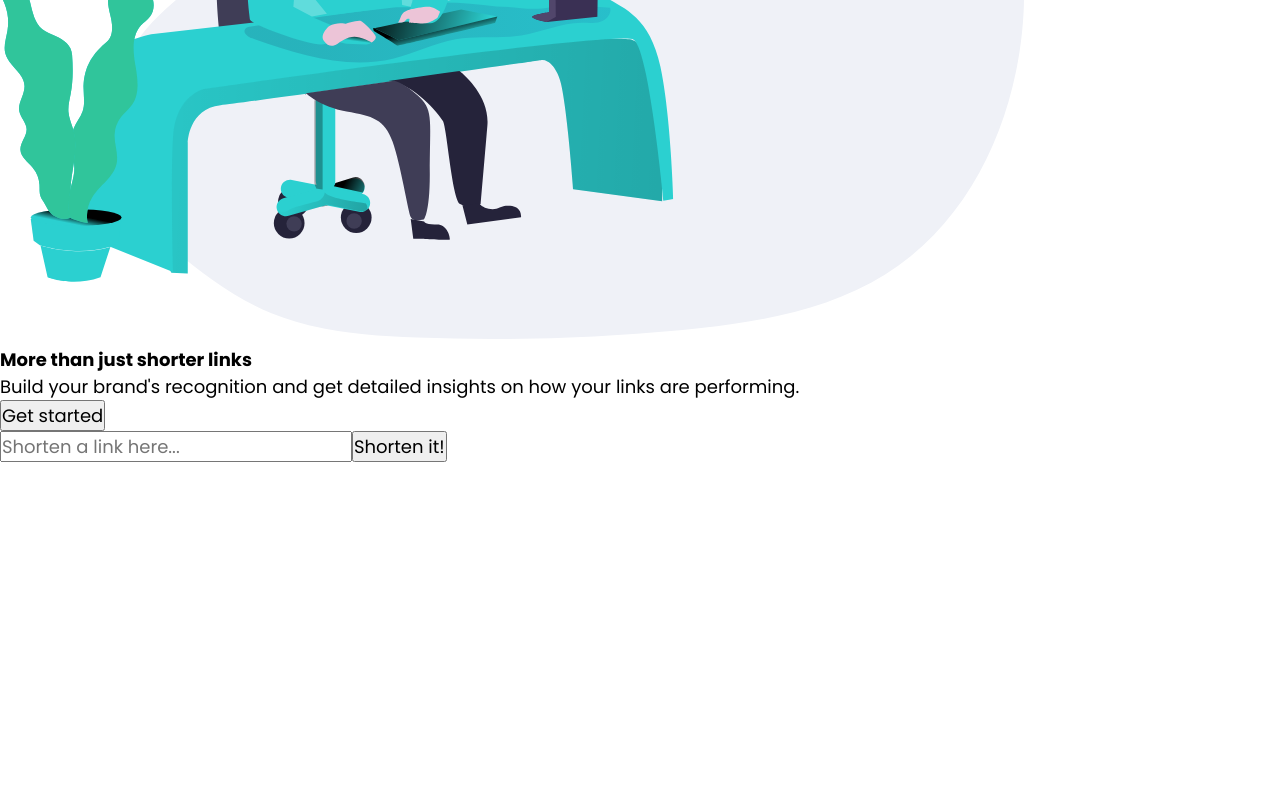
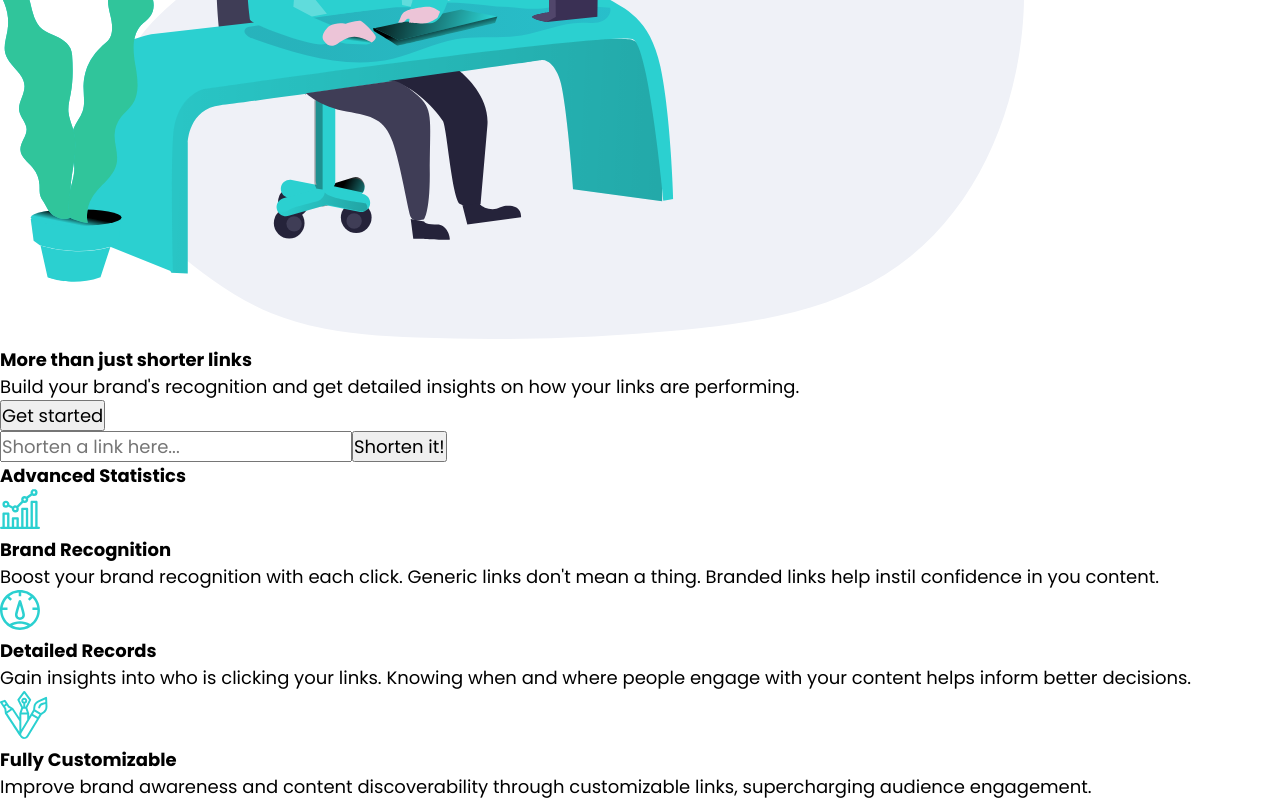
Before and after one commit to josesaulguerrero/url_shortener, a React (Create React App) app: page / in a window 1280 px wide. Shown: the part 436-1236 px from the top of the page. Before the commit the page ends 898 px from the top, so only its background shows below. Built offline with nearby package versions, Linux system fonts and the light colour scheme.

Commit message:
the Features component is finished

```diff
--- a/src/components/App.js
+++ b/src/components/App.js
@@ -1,5 +1,6 @@
 //libraries and hooks
 //components
+import { Features } from "./Features";
 import { Header } from "./Header";
 import { Hero } from "./Hero";
 import { ShortenedLinks } from "./ShortenedLinks";
@@ -13,6 +14,7 @@ export const App = () => {
       <Hero />
       <Shortener />
       <ShortenedLinks />
+      <Features />
     </div>
   );
 };
--- a/src/components/Features.js
+++ b/src/components/Features.js
@@ -1,13 +1,38 @@
 //libraries and hooks
 //components
+import { FeatureCard } from "./FeatureCard";
 //assets
+import brandRecognitionIllustration from "../assets/images/icon-brand-recognition.svg";
+import detailedRecordsIllustration from "../assets/images/icon-detailed-records.svg";
+import fullyCustomizableIllustration from "../assets/images/icon-fully-customizable.svg";
 
 export const Features = () => {
+   const CardsInfo = [
+      {
+         image: brandRecognitionIllustration,
+         title: "Brand Recognition",
+         content: "Boost your brand recognition with each click. Generic links don't mean a thing. Branded links help instil confidence in you content."
+      },
+      {
+         image: detailedRecordsIllustration,
+         title: "Detailed Records",
+         content: "Gain insights into who is clicking your links. Knowing when and where people engage with your content helps inform better decisions."
+      },
+      {
+         image: fullyCustomizableIllustration,
+         title: "Fully Customizable",
+         content: "Improve brand awareness and content discoverability through customizable links, supercharging audience engagement."
+      }
+   ];
    return (
       <>
          <h2 className="Features__title">Advanced Statistics</h2>
          <p className="Features__description"></p>
-
+         {
+            CardsInfo.map(
+               ({ image, title, content }) => <FeatureCard key={title} image={image} title={title} content={content} />
+            )
+         }
       </>
    );
 };
```
